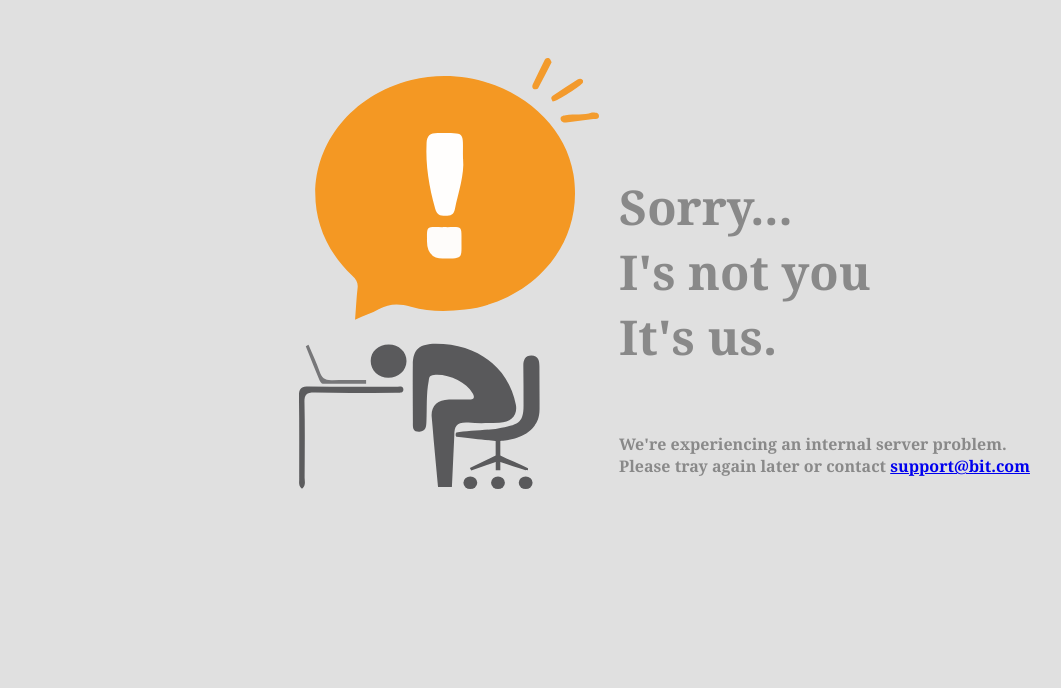
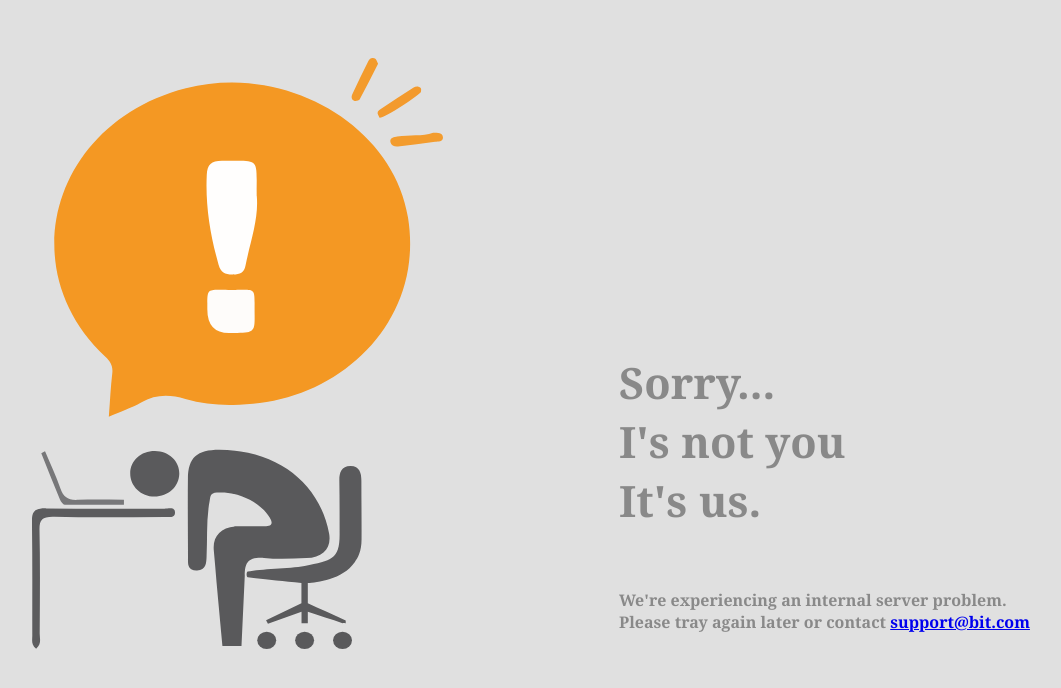
Before and after one commit to Audriusvilnius/Audrius_BIT_40_SD1, a website: page index.html in a window 1280 px wide. Shown: the whole page, without its empty margins (21-1082 px from the left). Drawn offline with Linux system fonts and the light colour scheme.

Commit message:
CSS edit

```diff
--- a/index.html
+++ b/index.html
@@ -13,9 +13,9 @@
 <body>
     <!-- ND1 replica https://www.pinterest.com/pin/464293042832100534/?nic_v3=1a1Fw2U7n-->
     <div class="connteiner">
-        <div class="image">
-            <img src="image/dead.svg" alt="dead_people">
-        </div>
+
+            <img class="image"src="image/dead.svg" alt="dead_people">
+
 
         <div class="colum ">
             <div class=message_0>
--- a/style.css
+++ b/style.css
@@ -1,8 +1,7 @@
 
-@media screen and (max-width: 800px){
+@media screen and (max-width: 600px){
+}
 
-
-}
 
 body {
     background-color: #e0e0e0;
@@ -11,26 +10,27 @@ body {
 
 .connteiner {
     display: grid;
-    grid-template-columns: repeat(auto-fit, minmax(300px, 1fr));
+    grid-template-columns: repeat(auto-fit, minmax(250px, 1fr));
     /* grid-template-rows: repeat(2, auto-fit); */
     padding: 50px 45px;
 }
 
 .image {
-    width: 300px;
-    margin-left: auto;
-    margin-right: 20px;
+    width:calc(100% - 30%);
+    margin-right: calc(50% - 300px);
+
+
 }
 
 .colum {
     display: grid;
-    grid-template-columns: repeat(1, minmax(300px, 1fr));
+    grid-template-columns: repeat(1, minmax(250px, 1fr));
     grid-template-rows: repeat(2, auto-fit);
     align-self: end;
 }
 
 .message_0 {
-    font-size: 300%;
+    font-size: calc(300% - 30%);
     font-family: Cambria;
     font-weight: bold;
 }
```
